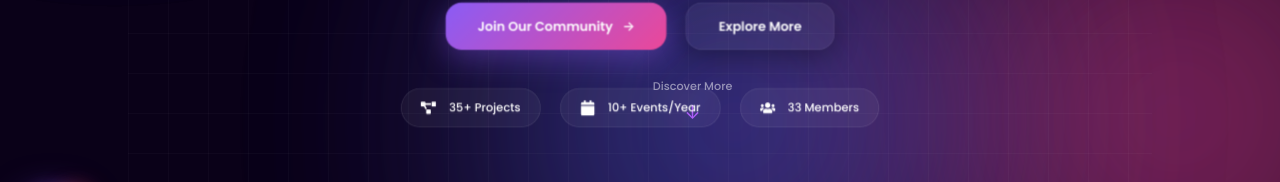
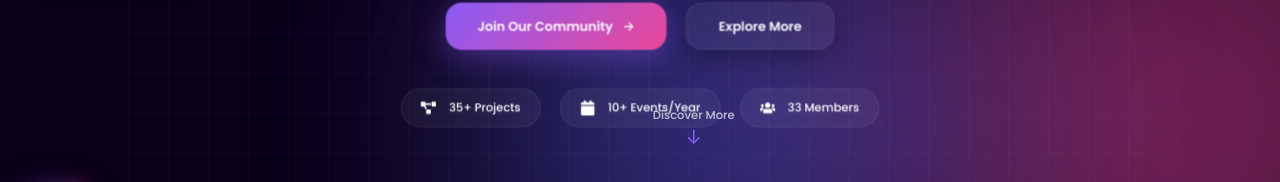
Before and after one commit to ronakdotasara/elsoc-website, a React (Vite) app: page / in a window 1280 px wide. Shown: the part 527-709 px from the top of the page. Built offline with nearby package versions, Linux system fonts and the light colour scheme.

Commit message:
Add vercel.json for SPA routing

```diff
--- a/src/pages/Home.css
+++ b/src/pages/Home.css
@@ -2436,3 +2436,51 @@ body.light-theme .faculty-message-text {
     height: 200px;
   }
 }
+/* ==================== */
+/* FIX HERO SCROLL INDICATOR */
+/* ==================== */
+
+.hero-scroll-indicator {
+  position: absolute;
+  bottom: 2rem;
+  left: 50%;
+  transform: translateX(-50%);
+  display: flex;
+  flex-direction: column;
+  align-items: center;
+  gap: 0.5rem;
+  z-index: 10;
+}
+
+.hero-scroll-indicator span {
+  font-size: 0.9rem;
+  font-weight: 500;
+  color: rgba(255, 255, 255, 0.7);
+  text-align: center;
+}
+
+body.light-theme .hero-scroll-indicator span {
+  color: rgba(0, 0, 0, 0.6);
+}
+
+.scroll-arrow {
+  font-size: 1.5rem;
+  color: var(--bright-purple);
+  animation: bounce 2s infinite;
+}
+
+body.light-theme .scroll-arrow {
+  color: #0ea5e9;
+}
+
+@keyframes bounce {
+  0%, 20%, 50%, 80%, 100% {
+    transform: translateY(0);
+  }
+  40% {
+    transform: translateY(-10px);
+  }
+  60% {
+    transform: translateY(-5px);
+  }
+}
```
Also changed, not shown: vercel.json (added).
